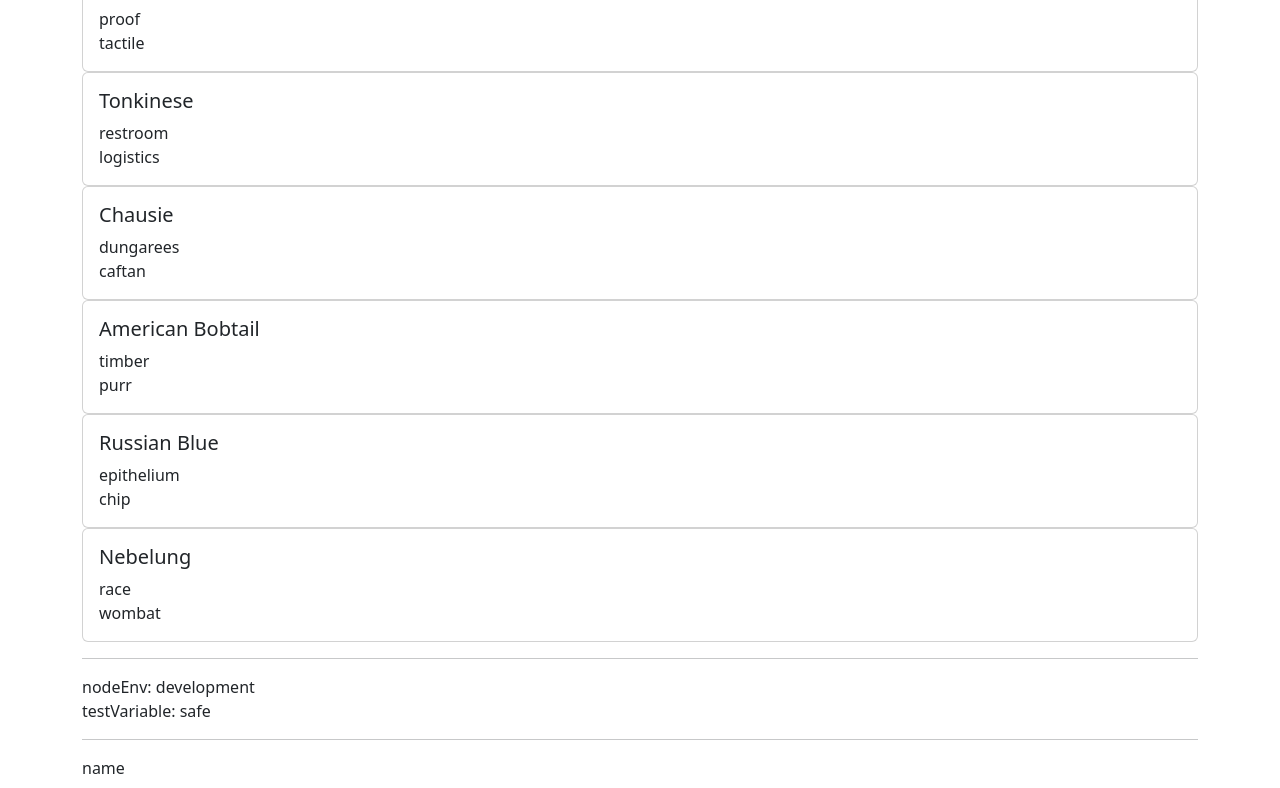
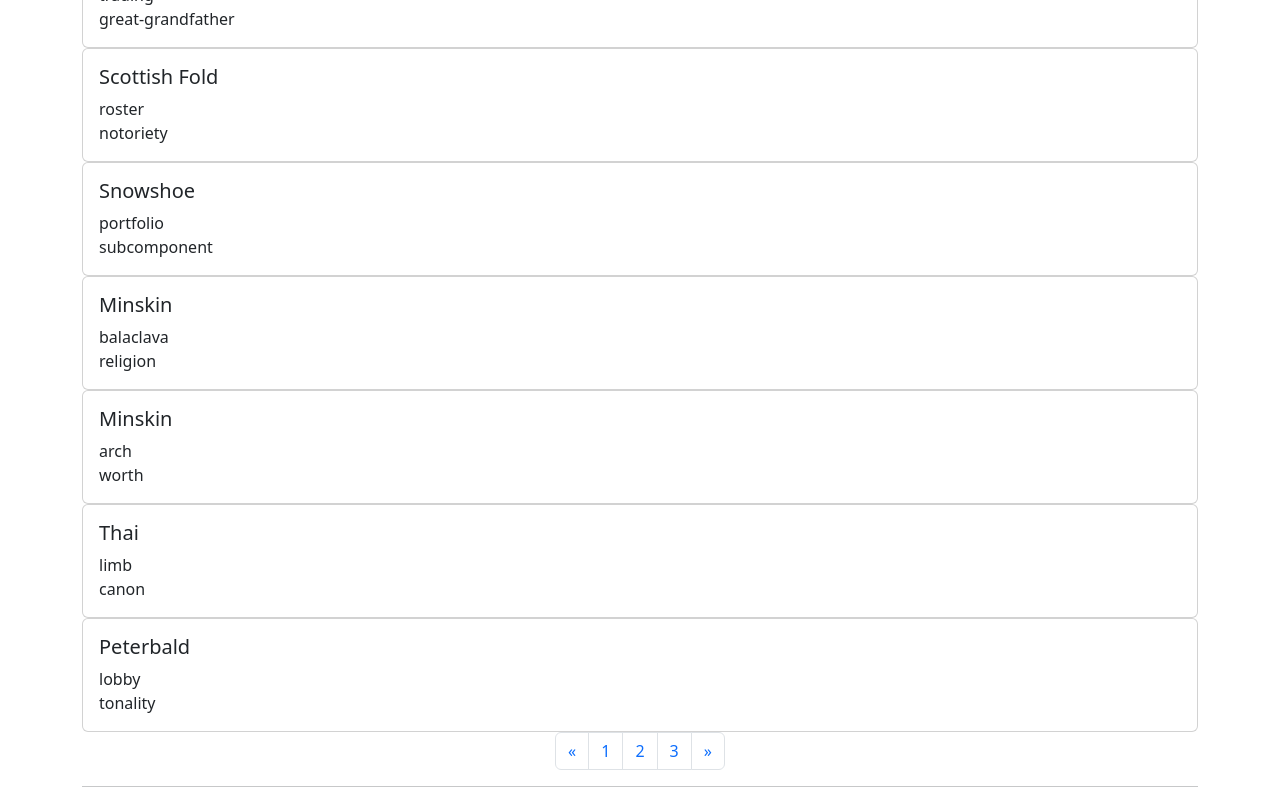
Before and after one commit to andrew-hillier/verbose-garbanzo, a React (Create React App) app: page /app in a window 1280 px wide. Shown: the part 600-1388 px from the top of the page. Built offline with nearby package versions, Linux system fonts and the light colour scheme.

Commit message:
add stubs for pagination nav & improved loading experience

```diff
--- /dev/null
+++ b/src/components/Loader.tsx
@@ -0,0 +1,11 @@
+function Loader() {
+    return (
+        <div className="d-flex justify-content-center">
+            <div className="spinner-border" role="status">
+                <span className="visually-hidden">Loading...</span>
+            </div>
+        </div>
+    )
+}
+
+export default Loader;
--- /dev/null
+++ b/src/components/PaginationNav.tsx
@@ -0,0 +1,24 @@
+function PaginationNav() {
+    return (
+        <nav>
+            <ul className="pagination justify-content-center">
+                <li className="page-item">
+                    <a className="page-link" href="#">
+                        <span>&laquo;</span>
+                    </a>
+                </li>
+                <li className="page-item"><a className="page-link" href="#">1</a></li>
+                <li className="page-item"><a className="page-link" href="#">2</a></li>
+                <li className="page-item"><a className="page-link" href="#">3</a></li>
+                <li className="page-item">
+                    <a className="page-link" href="#">
+                        <span>&raquo;</span>
+                    </a>
+                </li>
+            </ul>
+        </nav>
+
+    )
+}
+
+export default PaginationNav
--- a/src/components/PokemonCard.tsx
+++ b/src/components/PokemonCard.tsx
@@ -2,6 +2,7 @@ import { useEffect, useState } from "react";
 import { PokemonStub } from "../models/PokemonStub";
 import { Pokemon } from "../models/Pokemon";
 import { PokemonServiceProvider } from '../services/PokemonServiceProvider';
+import Loader from "./Loader";
 
 function PokemonCard({ pokemonStub }: { pokemonStub: PokemonStub }) {
   const [pokemon, setPokemon] = useState<void | Pokemon>();
@@ -19,7 +20,7 @@ function PokemonCard({ pokemonStub }: { pokemonStub: PokemonStub }) {
     <div className="card">
       <div className="card-body">
         {pokemon === undefined ? (
-          <div>loading...</div>
+          <Loader />
         ) : (
           <div>
             <h5 className="card-title">{pokemon?.name}</h5>
--- a/src/components/PokemonList.tsx
+++ b/src/components/PokemonList.tsx
@@ -2,16 +2,19 @@ import { useEffect, useState } from "react";
 import { PokemonStub } from "../models/PokemonStub";
 import { PokemonServiceProvider } from '../services/PokemonServiceProvider';
 import PokemonCard from "../components/PokemonCard";
+import { Page } from "../models/Page";
+import PaginationNav from "./PaginationNav";
+import Loader from "./Loader";
 
 function PokemonList() {
-    const [pokemonCollection, setPokemonCollection] = useState<void | PokemonStub[]>();
+    const [pokemonPage, setPokemonPage] = useState<void | Page<PokemonStub>>();
 
     useEffect(() => {
         const pokemonService = new PokemonServiceProvider().getService();
 
-        pokemonService.getPokemonCollection(10) // todo: customise
+        pokemonService.getPokemonCollection(0, 10) // todo: customise
             .then(data => {
-                setPokemonCollection(data);
+                setPokemonPage(data);
             });
     }, []);
 
@@ -19,13 +22,22 @@ function PokemonList() {
         <div>
             <h2>Pokemon</h2>
 
-            {pokemonCollection === undefined ? (
-                <div>loading...</div>
+            {pokemonPage === undefined ? (
+                <Loader />
             ) : (
                 <div>
-                    {pokemonCollection?.map(pokemon =>
-                        <PokemonCard key={pokemon.name} pokemonStub={pokemon} />
+                    Total: {pokemonPage.total}
+                    {pokemonPage.items.length === 0 ? (
+                        <div>no results</div>
+                    ) : (
+                        <div>
+                            {pokemonPage.items?.map(pokemon =>
+                                <PokemonCard key={pokemon.name} pokemonStub={pokemon} />
+                            )}
+                        </div>
                     )}
+
+                    <PaginationNav />
                 </div>
             )}
         </div>
--- /dev/null
+++ b/src/models/Page.ts
@@ -0,0 +1,17 @@
+export class Page<T> {
+    total: number;
+    offset: number;
+    limit: number;
+    items: T[];
+
+    constructor(
+        total: number,
+        offset: number,
+        limit: number,
+        items: T[]) {
+        this.total = total;
+        this.offset = offset;
+        this.limit = limit;
+        this.items = items;
+    }
+}
--- a/src/services/DefaultPokemonService.ts
+++ b/src/services/DefaultPokemonService.ts
@@ -2,6 +2,7 @@ import { faker } from '@faker-js/faker';
 import { PokemonStub } from "../models/PokemonStub";
 import { Pokemon } from "../models/Pokemon";
 import { IPokemonService } from './IPokemonService';
+import { Page } from '../models/Page';
 
 
 export class DefaultPokemonService implements IPokemonService {
@@ -11,7 +12,7 @@ export class DefaultPokemonService implements IPokemonService {
         this.baseUrl = baseUrl;
     }
 
-    getPokemonCollection(limit: number): Promise<void | PokemonStub[]> {
+    getPokemonCollection(offset: number, limit: number): Promise<void | Page<PokemonStub>> {
         let url = `${this.baseUrl}/api/v2/pokemon`
         if (limit) {
             url += `?limit=${limit}`
@@ -30,7 +31,9 @@ export class DefaultPokemonService implements IPokemonService {
                     collection.push(new PokemonStub(result.name, result.url));
                 });
 
-                return collection as PokemonStub[];
+                const page = new Page<PokemonStub>(data.count, offset, limit, collection);
+
+                return page;
             })
             .catch((err) => {
                 console.log(err.message);
--- a/src/services/FakerPokemonService.ts
+++ b/src/services/FakerPokemonService.ts
@@ -1,11 +1,11 @@
 import { faker } from '@faker-js/faker';
 import { PokemonStub } from "../models/PokemonStub";
+import { Page } from "../models/Page";
 import { Pokemon } from "../models/Pokemon";
 import { IPokemonService } from './IPokemonService';
 
-
 export class FakerPokemonService implements IPokemonService {
-    getPokemonCollection(limit: number): Promise<void | PokemonStub[]> {
+    getPokemonCollection(offset: number, limit: number): Promise<void | Page<PokemonStub>> {
         const collection: PokemonStub[] = []
 
         for (let i = 0; i < limit; i++) {
@@ -16,10 +16,17 @@ export class FakerPokemonService implements IPokemonService {
             )
         }
 
+        const page = new Page(
+            faker.number.int({ min: 1, max: 500 }),
+            offset,
+            limit,
+            collection
+        )
+
         return new Promise((resolve) => {
             setTimeout(() => {
-                resolve(collection);
-            }, 1500);
+                resolve(page);
+            }, faker.number.int({ min: 200, max: 2000 }));
         });
     }
 
@@ -33,8 +40,7 @@ export class FakerPokemonService implements IPokemonService {
         return new Promise((resolve) => {
             setTimeout(() => {
                 resolve(pokemon);
-            }, 1500);
+            }, faker.number.int({ min: 200, max: 2000 }));
         });
     }
-
 }
--- a/src/services/IPokemonService.ts
+++ b/src/services/IPokemonService.ts
@@ -1,8 +1,9 @@
+import { Page } from "../models/Page";
 import { PokemonStub } from "../models/PokemonStub";
 import { Pokemon } from "../models/Pokemon";
 
 
 export interface IPokemonService {
-    getPokemonCollection(limit: number): Promise<void | PokemonStub[]>;
+    getPokemonCollection(offset: number, limit: number): Promise<void | Page<PokemonStub>>;
     getPokemon(id: number): Promise<void | Pokemon>;
 }
```
